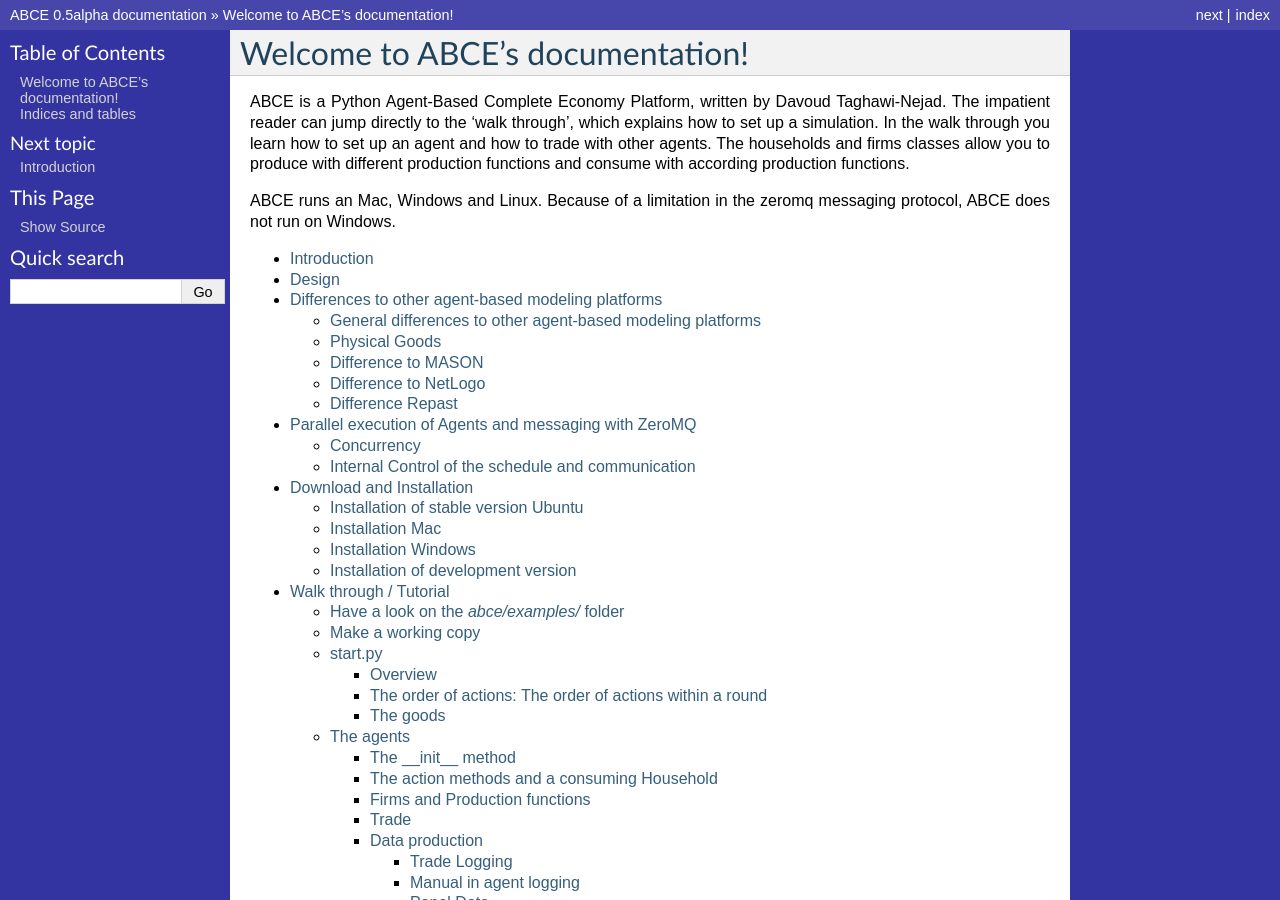
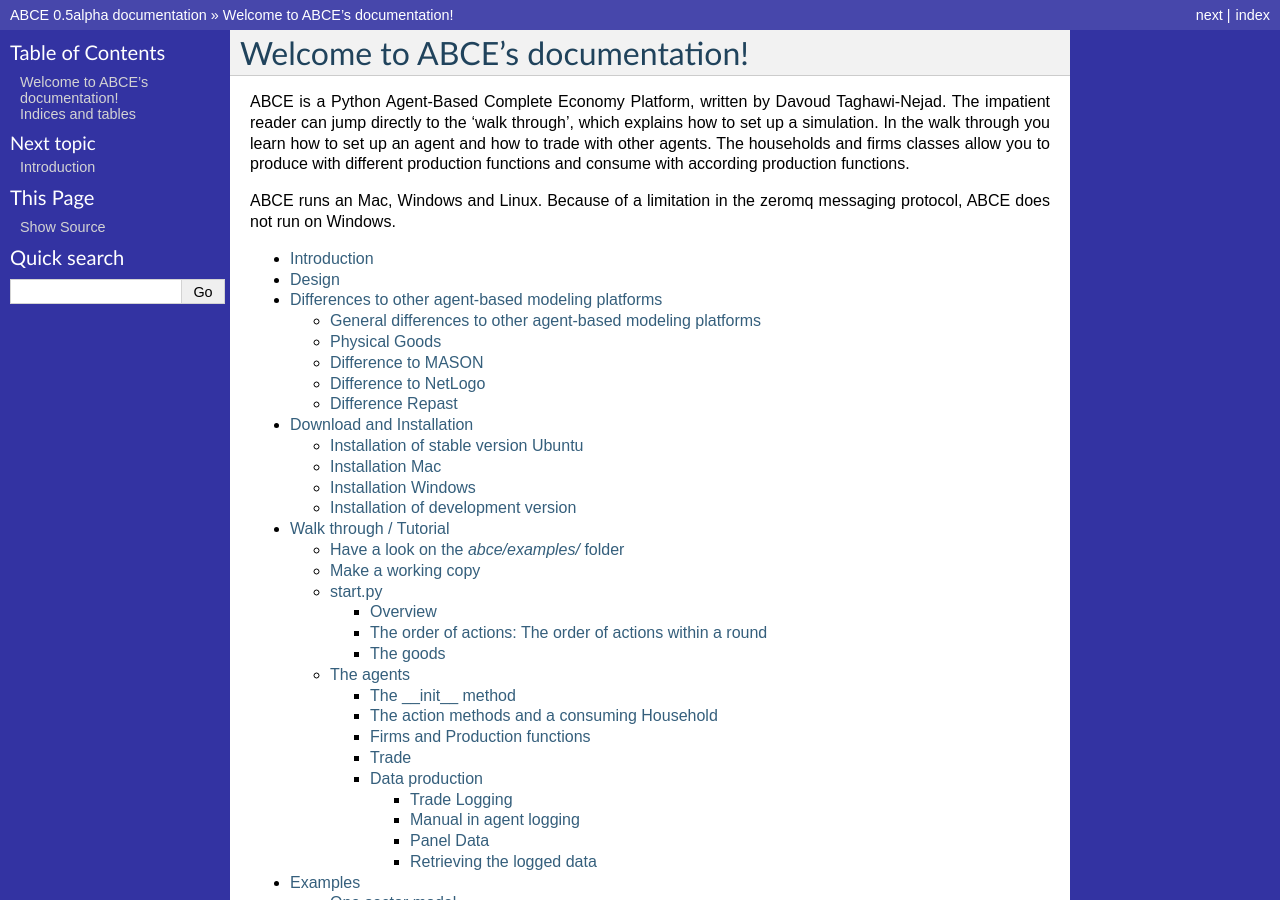
Before and after one commit to AB-CE/abce, a Sphinx documentation site: the page built from doc/index.rst, in a window 1280 px wide and 900 px high. Built offline with Sphinx 7.4.7, drawn with Linux system fonts in a browser that asks for light colours; some of the changed lines change nothing that is shown.

Commit message:
deleted zmq from introduction

```diff
--- a/doc/introduction.rst
+++ b/doc/introduction.rst
@@ -387,66 +387,6 @@
 modeler in a single package.
 
 
-Parallel execution of Agents and messaging with ZeroMQ
-------------------------------------------------------
-
-Concurrency
-===========
-
-Agents run in parallel, time consistency is achieved by
-stepping through the simulation sub-round by sub-round.
-Consistency in communication is achieved by allowing the
-communication only between the sub-round. During a sub-round
-messages (or transfer of goods) are collected
-and between the sub-round they are transferred to the recipient.
-The message order is randomized.
-
-Internal Control of the schedule and communication
-==================================================
-
-There are two command processes. One organize the scheduling of the action
-and the other one the time consistency of the communication between agents.
-
-.. figure:: messagemodel
-   :scale: 75%
-
-A simulation contains a number of rounds comprised of sub-rounds.
-Every sub-round the following sequence of events occurs:
-
-The simulation process manages the schedule, it sends the sub-round corresponding
-to be executed to the agents and simultaneously sends the number of
-agents that have received the order to execute this sub-round to the
-communication agent. The agents then execute the sub-round, send
-messages for other agents to the communication process; when
-they are finished they signal this to the communication process. Once
-all agents have signaled that they are finished the
-communication process then distributes the messages to the
-recipients. When the agents communicate that they have received
-the messages, the communication process signals the completion
-of a sub-round to simulation. The sub-round is concluded.
-
-Agents also send messages to the logging process, messages to
-the logging are not synchronized, but time stamped.
-
-Message passing and synchronization are managed by a third
-party library ZeroMQ :raw-tex:`\cite{hintjens2013zeromq}`.
-Every agent has four communication
-sockets: one to receive commands, one to receive messages,
-one to send data to the database and the last one to send
-messages and signal the completion of the sub-round and reception
-of messages. It is therefore imperative to have sockets that are
-very small. What is more potentially millions of messages are
-exchanged both in the execution of the program and as messages
-representing the interaction between agents. Messaging speed
-is therefore extremely important. ZeroMQ is a very small and
-efficient transport protocol. :raw-tex:`\cite{Piel}`. Further
-it might become part of the Linux core.
-
-
-
-
-
-
 
 
 .. [#compiled]  Python contrary to the common believe is compiled to bytecode similar to Java's compilation to bytecode.
```
Also changed, not shown: 1 other file.
